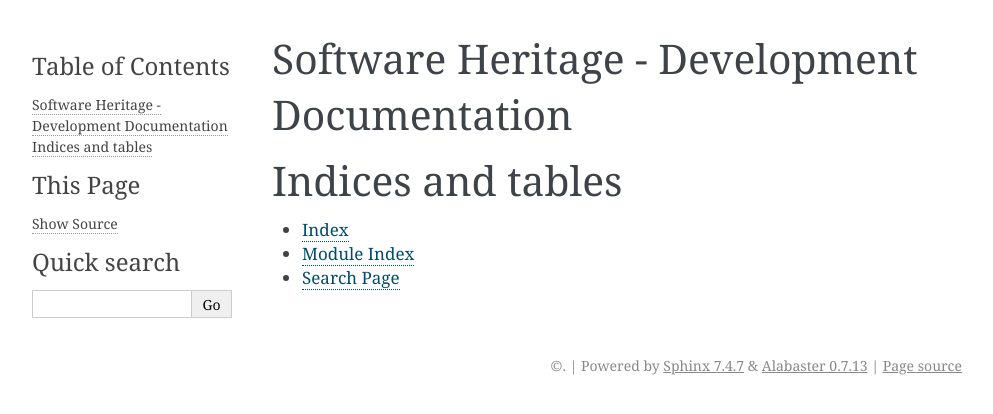
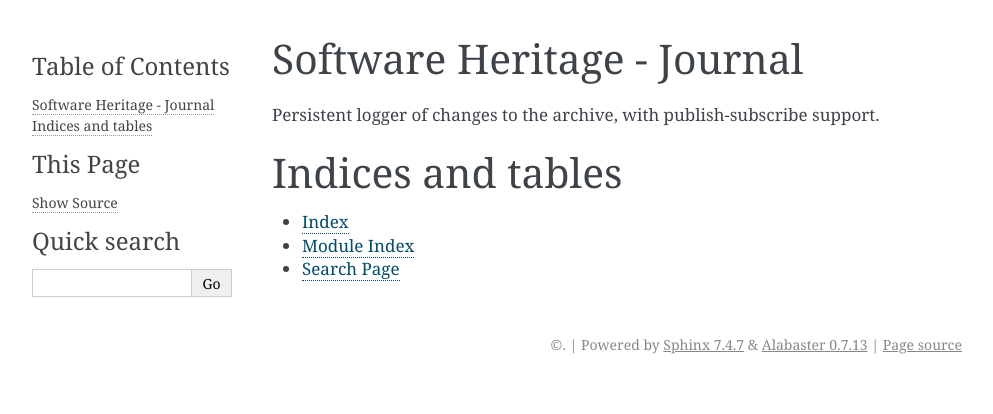
Before and after one commit to SoftwareHeritage/swh-journal, a Sphinx documentation site: the page built from docs/index.rst, in a window 1280 px wide. Shown: the top 414 px of the page, without its empty margins (148-1141 px from the left). Built offline with Sphinx 7.4.7, drawn with Linux system fonts in a browser that asks for light colours.

Commit message:
docs: add title and brief module description

```diff
--- a/docs/index.rst
+++ b/docs/index.rst
@@ -1,12 +1,14 @@
 .. _swh-journal:
 
-Software Heritage - Development Documentation
-=============================================
+Software Heritage - Journal
+===========================
+
+Persistent logger of changes to the archive, with publish-subscribe support.
+
 
 .. toctree::
    :maxdepth: 2
    :caption: Contents:
-
 
 
 Indices and tables
```
